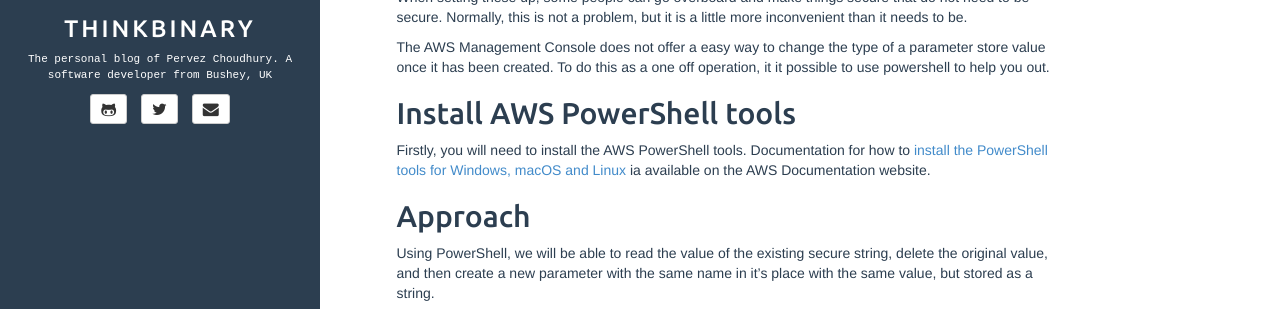
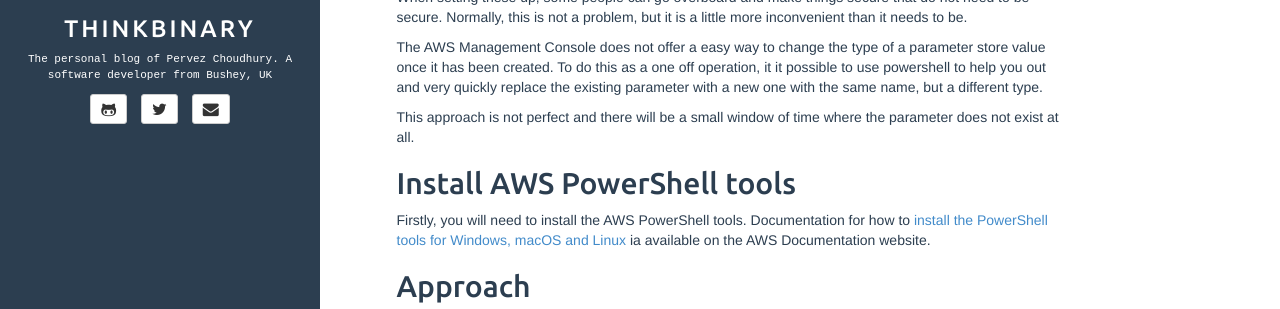
Before and after one commit to codedemonuk/codedemonuk.github.io, a Jekyll site: the page built from _posts/blog/2021/2021-04-02-change-type-of-aws-parameter-store-values.md, in a window 1280 px wide and 1145 px high, cut to the strip 282-591 px from the top of the window. Built offline with Jekyll 4.4.1, drawn with Linux system fonts in a browser that asks for light colours; comment, search, counter and statistics services are not loaded.

Commit message:
Added caveats to this approach

```diff
--- a/_posts/blog/2021/2021-04-02-change-type-of-aws-parameter-store-values.md
+++ b/_posts/blog/2021/2021-04-02-change-type-of-aws-parameter-store-values.md
@@ -16,7 +16,9 @@
 Normally, this is not a problem, but it is a little more inconvenient than it needs to be.
 
 The AWS Management Console does not offer a easy way to change the type of a parameter store value once it has been created.
-To do this as a one off operation, it it possible to use powershell to help you out.
+To do this as a one off operation, it it possible to use powershell to help you out and very quickly replace the existing parameter with a new one with the same name, but a different type.
+
+This approach is not perfect and there will be a small window of time where the parameter does not exist at all.
 
 ## Install AWS PowerShell tools
 
```
